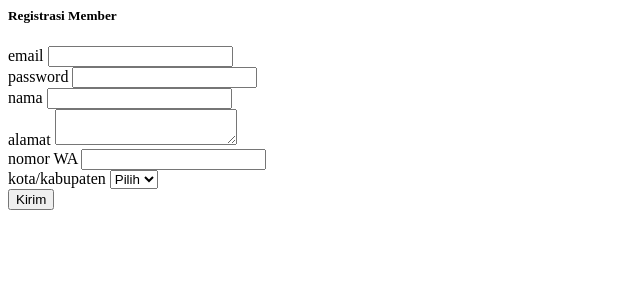
After one commit to Rifan214/marketplace, a CodeIgniter app: the page made by member/application/views/register.php in a window 1280 px wide. The commit adds this page. Shown: the top 300 px of the page, without its empty margins (0-640 px from the left). Run offline with CodeIgniter, Linux system fonts and the light colour scheme; data that the repository does not hold is empty.

Commit message:
video 26

```diff
--- a/admin/application/controllers/Artikel.php
+++ b/admin/application/controllers/Artikel.php
@@ -15,6 +15,10 @@ class Artikel extends CI_Controller
         $this->load->view("header");
         $this->load->view("artikel_tampil", $data);
         $this->load->view("footer");
+    }
+
+    function detail($id_artikel){
+
     }
 
     function tambah()
--- a/database/testing.php
+++ /dev/null
@@ -1,3 +0,0 @@
-<?php
-echo "testing upload file";
-?>
--- a/member/application/models/Mmember.php
+++ b/member/application/models/Mmember.php
@@ -77,4 +77,8 @@ class Mmember extends CI_Model
         $this->session->set_userdata("kode_distrik_member", $cekmember["kode_distrik_member"]);
         $this->session->set_userdata("nama_distrik_member", $cekmember["nama_distrik_member"]);
     }
+
+    function register($m){
+        $this->db->insert("member", $m);
+    }
 }
--- a/member/application/views/header.php
+++ b/member/application/views/header.php
@@ -42,7 +42,7 @@
 									<a class="dropdown-item" href="<?php echo base_url('seller/transaksi') ?>">Penjualan Saya</a>
 								</li>
 								<li>
-									<a class="dropdown-item" href="<?php echo base_url("transaksi") ?>" >Pembelian Saya</a>
+									<a class="dropdown-item" href="<?php echo base_url("transaksi") ?>">Pembelian Saya</a>
 								</li>
 							</ul>
 						</li>
@@ -63,7 +63,9 @@
 						<li class="nav-item">
 							<a href="<?php echo base_url("login") ?>" data-bs-toggle="modal" data-bs-target="#login" class="nav-link">Login</a>
 						</li>
-
+						<li class="nav-item">
+							<a href="<?php echo base_url("register") ?>" class="nav-link">Register</a>
+						</li>
 					</ul>
 				<?php endif; ?>
 			</div>
--- /dev/null
+++ b/member/application/views/register.php
@@ -0,0 +1,49 @@
+<div class="container">
+    <div class="row">
+        <div class="col-md-8 offset-md-2">
+            <h5>Registrasi Member</h5>
+            <form action="" method="post">
+                <div class="mb-3">
+                    <label for="">email</label>
+                    <input type="text" class="form-control" name="email_member" value="<?php echo set_value("email_member") ?>">
+                    <span class="text-muted"><?php echo form_error("email_member") ?></span>
+                </div>
+                <div class="mb-3">
+                    <label for="">password</label>
+                    <input type="text" class="form-control" name="password_member" value="<?php echo set_value("password_member") ?>">
+                    <span class="text-muted"><?php echo form_error("password_member") ?></span>
+                </div>
+                <div class="mb-3">
+                    <label for="">nama</label>
+                    <input type="text" class="form-control" name="nama_member" value="<?php echo set_value("nama_member") ?>">
+                    <span class="text-muted"><?php echo form_error("nama_member") ?></span>
+                </div>
+                <div class="mb-3">
+                    <label for="">alamat</label>
+                    <textarea name="alamat_member" id="" class="form-control"><?php echo set_value("alamat_member") ?></textarea>
+                    <span class="text-muted"><?php echo form_error("alamat_member") ?></span>
+                </div>
+                <div class="mb-3">
+                    <label for="">nomor WA</label>
+                    <input type="text" class="form-control" name="wa_member" value="<?php echo set_value("wa_member") ?>">
+                    <span class="text-muted"><?php echo form_error("wa_member") ?></span>
+                </div>
+                <div class="mb-3">
+                    <label for=""> kota/kabupaten</label>
+                    <select name="city_id" id="" class="form-control form-select">
+                        <option value="">Pilih</option>
+                        <?php foreach ($distrik as $key => $v) : ?>
+                            <option value="<?php echo $v["city_id"] ?>" <?php echo $v['city_id']==set_value("city_id") ? "selected" : "" ?>>
+                                <?php echo $v["type"] ?>
+                                <?php echo $v["city_name"] ?>
+                                <?php echo $v["province"] ?>
+                            </option>
+                        <?php endforeach ?>
+                    </select>
+                    <span class="text-muted"><?php echo form_error("city_id") ?></span>
+                </div>
+                <button class="btn btn-primary">Kirim</button>
+            </form>
+        </div>
+    </div>
+</div>
```
Also changed, not shown: member/application/controllers/Register.php (added, +44 -0 lines), member/application/models/Mongkir.php (added, +66 -0 lines).
